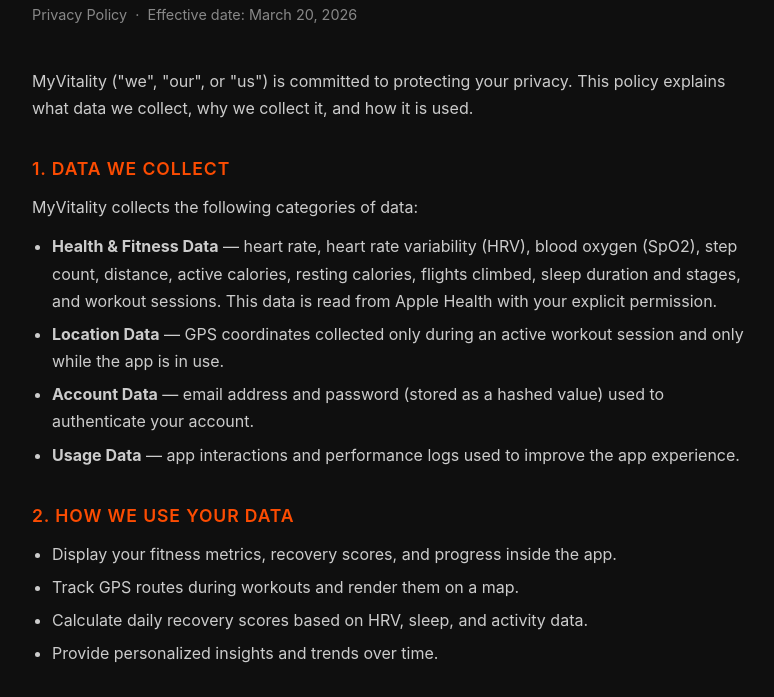
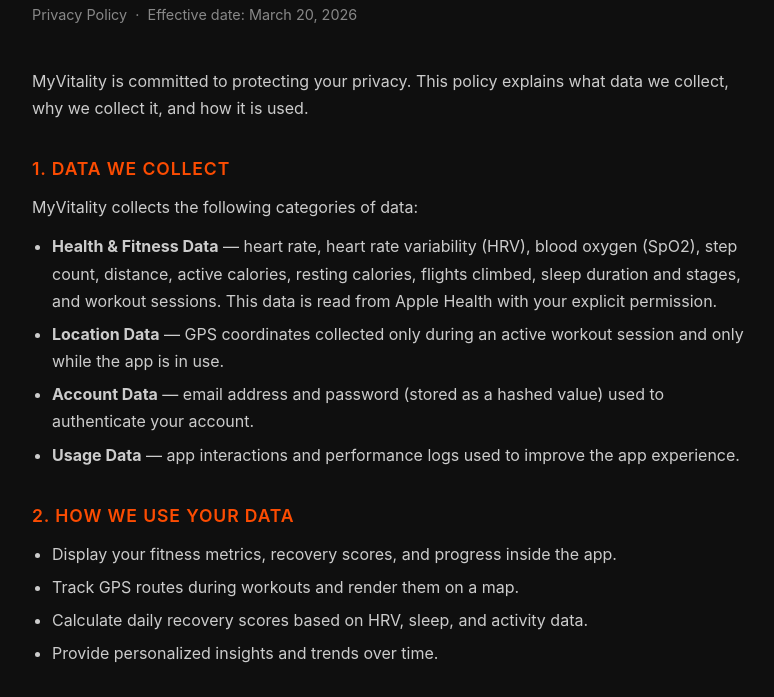
Before and after one commit to Egemizrak1/fitsync-privacy, a plain HTML site: page index.html in a window 1280 px wide. Shown: the part 97-794 px from the top of the page, without its empty margins (248-1022 px from the left). Drawn offline with Linux system fonts and the light colour scheme.

Commit message:
Remove legal boilerplate from intro line

```diff
--- a/index.html
+++ b/index.html
@@ -38,7 +38,7 @@
   <p class="subtitle">Privacy Policy &nbsp;·&nbsp; Effective date: March 20, 2026</p>
 
   <p>
-    MyVitality ("we", "our", or "us") is committed to protecting your privacy.
+    MyVitality is committed to protecting your privacy.
     This policy explains what data we collect, why we collect it, and how it is used.
   </p>
 
```
